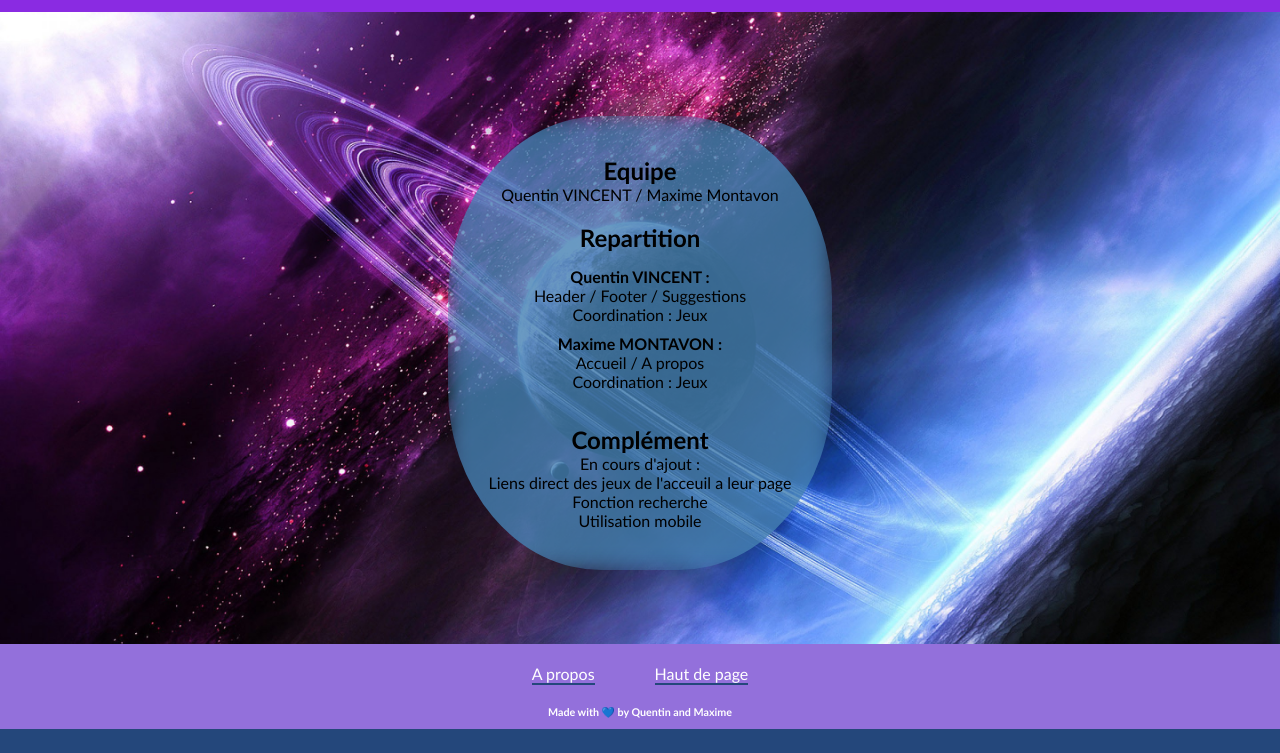
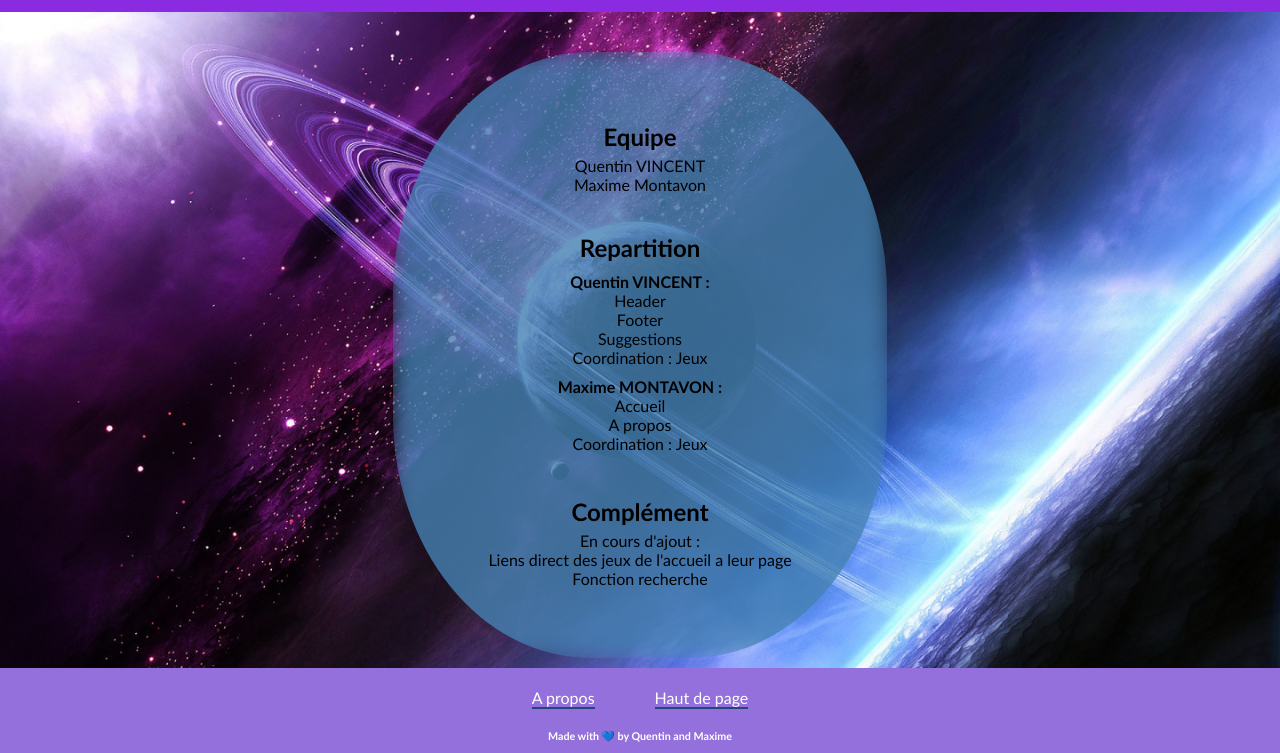
Before and after one commit to NozyZy/Highspeeder, a plain HTML site: page A_propos.html in a window 1280 px wide. Shown: the part 71-824 px from the top of the page. Before the commit the page ends 800 px from the top, so only its background shows below. Drawn offline with Linux system fonts and the light colour scheme.

Commit message:
oui gud gud

```diff
--- a/A_propos.css
+++ b/A_propos.css
@@ -21,7 +21,7 @@ main .affichage {
     margin-bottom: 35px;
     justify-content: center;
     flex-direction: column;
-    padding: 40px;
+    padding: 60px;
     top: 25px;
     /*background-color: steelblue;*/
     max-height: 90vh;
@@ -44,7 +44,7 @@ main .affichage::before {
     overflow: hidden;
 }
 
-main .affichage .repartition {
+main .affichage .equipe, main .affichage .repartition, main .affichage .complement {
     display: flex;
     flex-flow: column wrap;
     justify-content: center;
@@ -60,24 +60,16 @@ main .affichage .repartition .person {
     margin: 5px;
 }
 
-main .affichage .repartition .person li {
+main .affichage .repartition .person li, main .affichage .equipe li {
     list-style: none;
     margin: 0 10px;
 }
-/* Si affichage avec pleins de bordure
 
-ol {
-    display: flex;
-    flex-direction: column;
-    justify-content: space-between;
+main .affichage p, main .affichage li {
+    margin-left: 25px;
+    margin-right: 25px;
+}
 
+main .affichage h2 {
+    margin-bottom: 5px;
 }
-#Equipe, #Repartition, #Complement {
-    display: flex;
-    flex-direction: column;
-    padding-top: 5px;
-    padding-bottom: 5px;
-    border: 5px solid #A0A0A0;
-    background: #C0C0C0;
-
-}*/
--- a/A_propos.html
+++ b/A_propos.html
@@ -20,45 +20,52 @@
         </nav>
         <div class="search">
             <i class="fa fa-search" aria-hidden="true"></i>
-            <label for="searchbar">
-                <input id="searchbar" type="text" placeholder="Rechercher">
-            </label>
+            <form action="https://youtu.be/dQw4w9WgXcQ">
+                <label for="searchbar">
+                    <input id="searchbar" type="text" placeholder="Rechercher">
+                    <input type="submit" style="display: none">
+                </label>
+            </form>
+
         </div>
     </header>
     <span id="top"></span>
     <main>
         <div class="affichage">
             <div class="equipe">
-                <h2>Equipe<br></h2>
-                <p>Quentin VINCENT / Maxime Montavon</p>
+                <h2>Equipe</h2>
+                <ol>
+                    <li>Quentin VINCENT</li>
+                    <li>Maxime Montavon</li>
+                </ol>
                 <br>
             </div>
-            <h2>Repartition</h2>
             <div class="repartition">
+                <h2>Repartition</h2>
                 <div class="person">
                     <h4>Quentin VINCENT :</h4>
                     <ol>
-                        <li>Header / Footer / Suggestions </li>
+                        <li>Header</li>
+                        <li>Footer</li>
+                        <li>Suggestions </li>
                         <li>Coordination : Jeux</li>
                     </ol>
                 </div>
                 <div class="person">
                     <h4>Maxime MONTAVON :</h4>
                     <ol>
-                        <li>Accueil / A propos</li>
+                        <li>Accueil</li>
+                        <li>A propos</li>
                         <li>Coordination : Jeux </li>
                     </ol>
                 </div>
                 <br>
-
-
             </div>
-            <div id="Complement">
+            <div class="complement">
                 <h2>Complément</h2>
                 <p>En cours d'ajout :</p>
-                <p>Liens direct des jeux de l'acceuil a leur page</p>
+                <p>Liens direct des jeux de l'accueil a leur page</p>
                 <p>Fonction recherche</p>
-                <p>Utilisation mobile</p>
             </div>
         </div>
     </main>
@@ -72,6 +79,7 @@
             <h6>Made with &#128153; by Quentin and Maxime</h6>
         </div>
     </footer>
+    <script src="Highspeeder.js"></script>
 </body>
-<script src="Highspeeder.js" charset="utf-8"></script>
+
 </html>
```
Also changed, not shown: base.html (+7 -3 lines), index.html (+8 -4 lines), jeux.html (+10 -7 lines), suggestions.html (+8 -5 lines).
